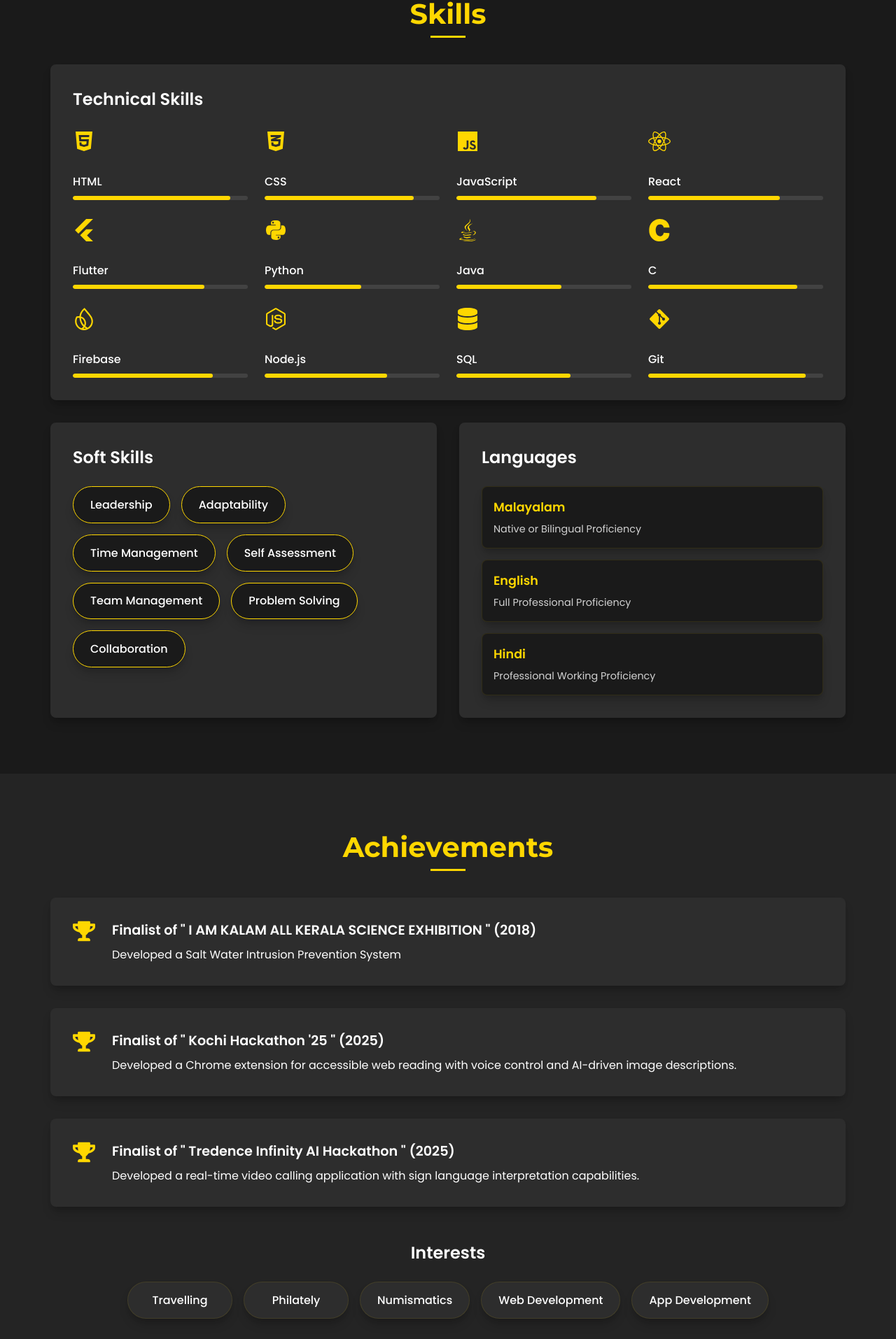
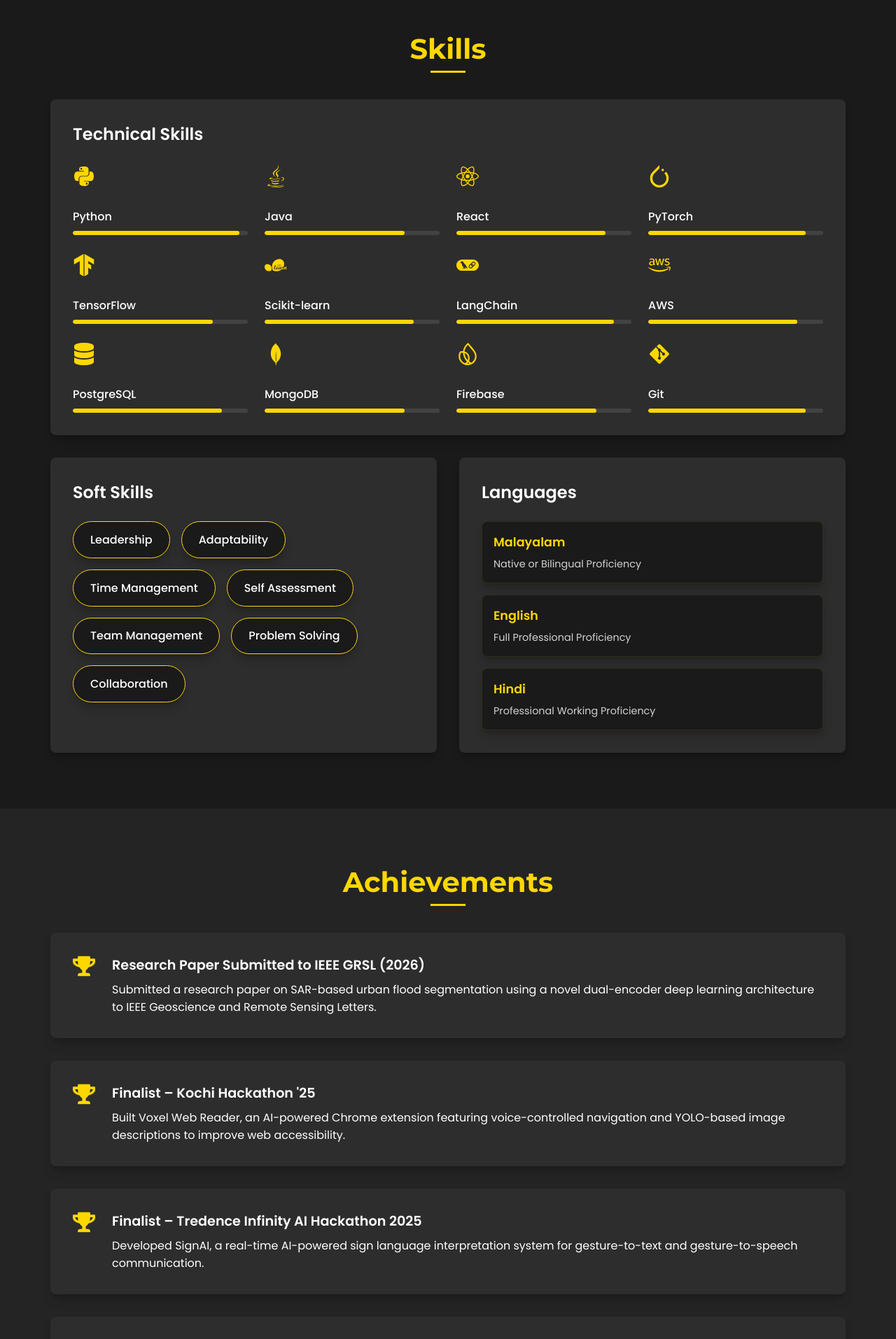
Before and after one commit to Navaneeth-007/navaneeth_portfolio, a React (Create React App) app: page / in a window 1280 px wide. Shown: the part 3673-5587 px from the top of the page at 70% size. Built offline with nearby package versions, Linux system fonts and the light colour scheme; the HTML template or start-up script is replaced by a standard one.

Commit message:
details updated

```diff
--- a/src/App.js
+++ b/src/App.js
@@ -1,7 +1,8 @@
 // App.jsx
 import React, { useState, useEffect } from 'react';
-import { FaGithub, FaLinkedin, FaEnvelope, FaPhone, FaMapMarkerAlt, FaGraduationCap, FaCode, FaBriefcase, FaTrophy, FaLanguage, FaHeart, FaHtml5, FaCss3Alt, FaJs, FaReact, FaPython, FaJava, FaDatabase, FaGitAlt, FaNodeJs, FaBootstrap, FaDownload, FaBars, FaTimes } from 'react-icons/fa';
+import { FaGithub, FaLinkedin, FaEnvelope, FaPhone, FaRobot, FaMapMarkerAlt, FaGraduationCap, FaCode, FaBriefcase, FaTrophy, FaLanguage, FaHeart, FaHtml5, FaCss3Alt, FaJs, FaReact, FaPython, FaJava, FaDatabase, FaGitAlt, FaNodeJs, FaBootstrap, FaDownload, FaBars, FaTimes } from 'react-icons/fa';
 import { SiFlutter, SiCplusplus, SiMongodb, SiExpress, SiRedux, SiC, SiFirebase } from 'react-icons/si';
+import {SiPytorch, SiTensorflow, SiScikitlearn, SiLangchain, SiAmazonwebservices} from "react-icons/si";
 import emailjs from '@emailjs/browser';
 import './App.css';
 
@@ -245,14 +246,16 @@
 
             <div className="project-card reveal">
               <div className="project-header">
-                <h3>Blood Link - Application for Blood Donation Management</h3>
-                <div className="project-tech">Flutter | Firebase</div>
+                <h3>SETU – GenAI Stadium Operations Assistant</h3>
+              <div className="project-tech">React | Firebase | Gemini API | Gen - AI</div>
             </div>
             <p>
-                Developed a user-friendly app that provides a platform to donate and request blood easily.
+              Built a Generative AI-powered stadium operations assistant for the FIFA World Cup 2026 to improve crowd management, automate emergency response, and provide real-time operational insights for stadium staff and spectators.
             </p>
             <div className="project-links">
-                <a href="https://github.com/cs-48/blood_link" className="project-link">View Project</a>
+            <a href="https://github.com/Navaneeth-007/Setu-Assistant" className="project-link">
+              View Project
+            </a>
             </div>
             </div>
 
@@ -262,7 +265,7 @@
                 <div className="project-tech">JavaScript | HTML | CSS | Python| YOLO </div>
               </div>
               <p>
-                Developed a voice-controlled web reader extension for web browsers with YOLO-powered image description.
+                Developed an AI-powered voice-controlled web reader extension featuring YOLO-based image description to make web content more accessible for visually impaired users.
               </p>
               <div className="project-links">
                 <a href="https://github.com/Navaneeth-007/Voxel_Web_Reader" className="project-link">View Project</a>
@@ -273,27 +276,30 @@
           <div className={`hidden-projects ${showMore ? 'show' : ''}`}>
           <div className="project-card reveal">
             <div className="project-header">
-                <h3>Shopoholic - E-Commerce Platform</h3>
-                <div className="project-tech">React | Firebase</div>
+              <h3>Smart Chef – AI Recipe Assistant</h3>
+              <div className="project-tech">React | Gemini API | Firebase</div>
             </div>
               <p>
-                Implemented a user-friendly e-commerce platform that provides a personalized user experience with data security.
+               Developed an AI-powered recipe assistant that generates personalized recipes based on available ingredients, dietary preferences, and cuisine choices using Generative AI.
               </p>
             <div className="project-links">
-                <a href="https://arjun-sreekumar.github.io/shopoholic--Ecommerce-platform" className="project-link">View Project</a>
+              <a href="https://github.com/Navaneeth-007/Smart-Chef" className="project-link">
+                View Project
+              </a>
             </div>
             </div>
-
           <div className="project-card reveal">
             <div className="project-header">
-                <h3>Stock Price Prediction App</h3>
-                <div className="project-tech">Streamlit | Python | LSTM</div>
+              <h3>SmartFin – AI Personal Finance Assistant</h3>
+              <div className="project-tech">Python | Flask | MongoDB | LSTM</div>
             </div>
             <p>
-                Built a Streamlit application for predicting stock prices using an LSTM (Long Short-Term Memory) neural network.
+              Built an AI-powered personal finance assistant that forecasts spending patterns using LSTM models and provides interactive dashboards for financial insights and expense analysis.
             </p>
             <div className="project-links">
-                <a href="https://github.com/Navaneeth-007/Stock_Price_prediction" className="project-link">View Project</a>
+              <a href="https://github.com/Navaneeth-007/SmartFin" className="project-link">
+                View Project
+              </a>
             </div>
           </div>
         </div>
@@ -314,22 +320,15 @@
               <h3>Technical Skills</h3>
               <div className="skill-grid">
                 <div className="skill-item">
-                  <div className="skill-icon"><FaHtml5 /></div>
-                  <div className="skill-name">HTML</div>
+                  <div className="skill-icon"><FaPython /></div>
+                  <div className="skill-name">Python</div>
                   <div className="skill-bar">
-                    <div className="skill-level" style={{ width: '90%' }}></div>
+                  <div className="skill-level" style={{ width: '95%' }}></div>
                   </div>
                 </div>
               <div className="skill-item">
-                  <div className="skill-icon"><FaCss3Alt /></div>
-                  <div className="skill-name">CSS</div>
-                  <div className="skill-bar">
-                    <div className="skill-level" style={{ width: '85%' }}></div>
-                  </div>
-                </div>
-                <div className="skill-item">
-                  <div className="skill-icon"><FaJs /></div>
-                  <div className="skill-name">JavaScript</div>
+                <div className="skill-icon"><FaJava /></div>
+                <div className="skill-name">Java</div>
                 <div className="skill-bar">
                 <div className="skill-level" style={{ width: '80%' }}></div>
                 </div>
@@ -338,35 +337,56 @@
                 <div className="skill-icon"><FaReact /></div>
                 <div className="skill-name">React</div>
                 <div className="skill-bar">
-                    <div className="skill-level" style={{ width: '75%' }}></div>
+                <div className="skill-level" style={{ width: '85%' }}></div>
                 </div>
               </div>
                 <div className="skill-item">
-                  <div className="skill-icon"><SiFlutter /></div>
-                  <div className="skill-name">Flutter</div>
+                <div className="skill-icon"><SiPytorch /></div>
+                <div className="skill-name">PyTorch</div>
                 <div className="skill-bar">
-                    <div className="skill-level" style={{ width: '75%' }}></div>
+                <div className="skill-level" style={{ width: '90%' }}></div>
                 </div>
               </div>
               <div className="skill-item">
-                  <div className="skill-icon"><FaPython /></div>
-                  <div className="skill-name">Python</div>
+                <div className="skill-icon"><SiTensorflow /></div>
+                <div className="skill-name">TensorFlow</div>
                 <div className="skill-bar">
-                    <div className="skill-level" style={{ width: '55%' }}></div>
+                <div className="skill-level" style={{ width: '80%' }}></div>
                 </div>
               </div>
               <div className="skill-item">
-                  <div className="skill-icon"><FaJava /></div>
-                  <div className="skill-name">Java</div>
+                <div className="skill-icon"><SiScikitlearn /></div>
+                <div className="skill-name">Scikit-learn</div>
                 <div className="skill-bar">
-                    <div className="skill-level" style={{ width: '60%' }}></div>
+                <div className="skill-level" style={{ width: '85%' }}></div>
                 </div>
               </div>
               <div className="skill-item">
-                  <div className="skill-icon"><SiC /></div>
-                  <div className="skill-name">C</div>
+                <div className="skill-icon"><SiLangchain /></div>
+                <div className="skill-name">LangChain</div>
+                <div className="skill-bar">
+                <div className="skill-level" style={{ width: '90%' }}></div>
+                </div>
+              </div>
+              <div className="skill-item">
+                <div className="skill-icon"><SiAmazonwebservices /></div>
+                <div className="skill-name">AWS</div>
                 <div className="skill-bar">
                 <div className="skill-level" style={{ width: '85%' }}></div>
+                </div>
+              </div>
+              <div className="skill-item">
+                <div className="skill-icon"><FaDatabase /></div>
+                <div className="skill-name">PostgreSQL</div>
+                <div className="skill-bar">
+                <div className="skill-level" style={{ width: '85%' }}></div>
+              </div>
+              </div>
+              <div className="skill-item">
+                <div className="skill-icon"><SiMongodb /></div>
+                <div className="skill-name">MongoDB</div>
+                <div className="skill-bar">
+                <div className="skill-level" style={{ width: '80%' }}></div>
                 </div>
               </div>
               <div className="skill-item">
@@ -374,20 +394,6 @@
                 <div className="skill-name">Firebase</div>
                 <div className="skill-bar">
                   <div className="skill-level" style={{ width: '80%' }}></div>
-                  </div>
-                </div>
-                <div className="skill-item">
-                  <div className="skill-icon"><FaNodeJs /></div>
-                  <div className="skill-name">Node.js</div>
-                  <div className="skill-bar">
-                    <div className="skill-level" style={{ width: '70%' }}></div>
-                  </div>
-                </div>
-                <div className="skill-item">
-                  <div className="skill-icon"><FaDatabase /></div>
-                  <div className="skill-name">SQL</div>
-                  <div className="skill-bar">
-                    <div className="skill-level" style={{ width: '65%' }}></div>
                 </div>
               </div>
               <div className="skill-item">
@@ -444,8 +450,10 @@
               <FaTrophy />
             </div>
             <div className="achievement-content">
-              <h3>Finalist of " I AM KALAM ALL KERALA SCIENCE EXHIBITION " (2018)</h3>
-              <p>Developed a Salt Water Intrusion Prevention System</p>
+              <h3>Research Paper Submitted to IEEE GRSL (2026)</h3>
+              <p>
+                Submitted a research paper on SAR-based urban flood segmentation using a novel dual-encoder deep learning architecture to IEEE Geoscience and Remote Sensing Letters.
+              </p>
             </div>
           </div>
 
@@ -454,8 +462,10 @@
               <FaTrophy />
             </div>
             <div className="achievement-content">
-              <h3>Finalist of " Kochi Hackathon '25 " (2025)</h3>
-              <p>Developed a Chrome extension for accessible web reading with voice control and AI-driven image descriptions.</p>
+              <h3>Finalist – Kochi Hackathon '25</h3>
+              <p>
+                Built Voxel Web Reader, an AI-powered Chrome extension featuring voice-controlled navigation and YOLO-based image descriptions to improve web accessibility.
+              </p>
             </div>
           </div>
 
@@ -464,8 +474,22 @@
               <FaTrophy />
             </div>
             <div className="achievement-content">
-              <h3>Finalist of " Tredence Infinity AI Hackathon " (2025)</h3>
-              <p>Developed a real-time video calling application with sign language interpretation capabilities.</p>
+              <h3>Finalist – Tredence Infinity AI Hackathon 2025</h3>
+              <p>
+                Developed SignAI, a real-time AI-powered sign language interpretation system for gesture-to-text and gesture-to-speech communication.
+              </p>
+            </div>
+          </div>
+
+          <div className="achievement-item reveal">
+            <div className="achievement-icon">
+              <FaTrophy />
+            </div>
+            <div className="achievement-content">
+              <h3>Google Build with AI Bootcamp</h3>
+              <p>
+                Gained hands-on experience building AI agents, designing intelligent workflows, and integrating Generative AI into production-ready applications.
+              </p>
             </div>
           </div>
         </div>
@@ -486,29 +510,37 @@
       <h2 className="section-title reveal">Services</h2>
       <div className="container">
         <div className="services-grid">
+
           <div className="service-card reveal">
             <div className="service-icon">
               <FaCode />
             </div>
             <h3>Web Development</h3>
-              <p>Custom web applications built with modern technologies like React, Node.js, and Firebase. Responsive design and seamless user experience guaranteed.</p>
+            <p>
+              Develop responsive, scalable web applications using React, Firebase, and modern web technologies with clean UI, seamless user experiences, and backend integration.
+            </p>
           </div>
 
           <div className="service-card reveal">
             <div className="service-icon">
-                <SiFlutter />
+              <FaRobot />
             </div>
-              <h3>Mobile App Development</h3>
-              <p>Cross-platform mobile applications developed with Flutter. Native-like performance with beautiful UI and smooth animations.</p>
+            <h3>Generative AI Solutions</h3>
+            <p>
+              Build intelligent AI applications powered by Large Language Models (LLMs), Retrieval-Augmented Generation (RAG), AI agents, and cloud-based AI services for enterprise and real-world use cases.
+            </p>
           </div>
 
           <div className="service-card reveal">
             <div className="service-icon">
               <FaPython />
             </div>
-              <h3>AI & ML Solutions</h3>
-              <p>Machine learning models and AI-powered features integration. Data analysis and predictive modeling for smart applications.</p>
+            <h3>Machine Learning & Data Science</h3>
+            <p>
+              Design and deploy machine learning models for computer vision, predictive analytics, deep learning, and intelligent automation using Python and modern AI frameworks.
+            </p>
           </div>
+
         </div>
       </div>
     </section>
```
Lines whose indentation alone changed are shown as unchanged.
